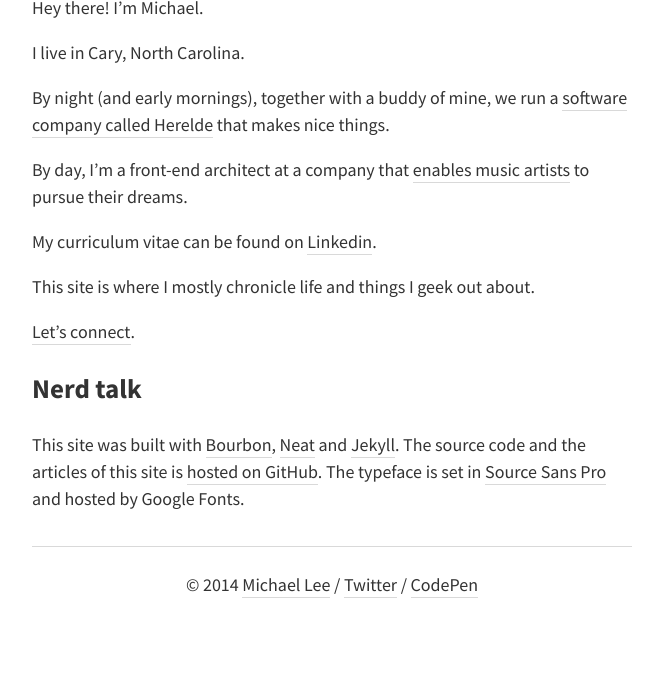
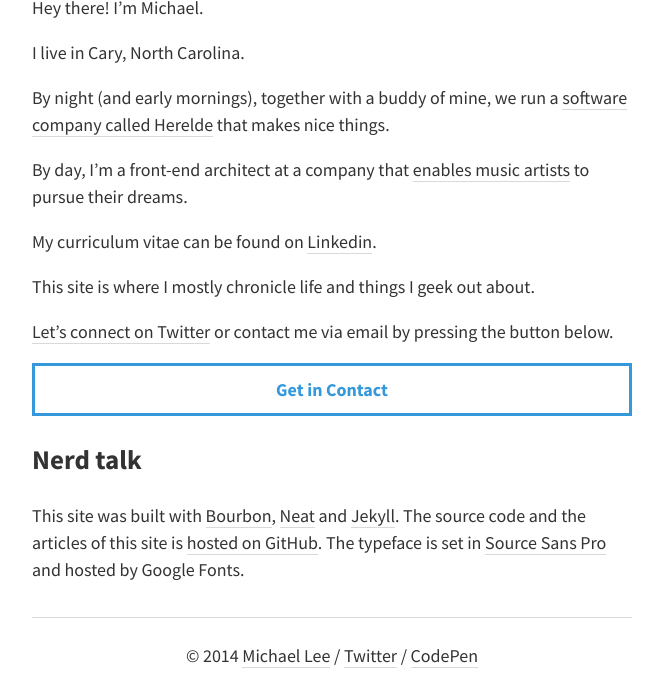
Before and after one commit to michaellee/old-michaelsoolee.com, a Jekyll site: the page built from about/index.md, in a window 1280 px wide, cut to the strip 535-1228 px from the top of the page. Shown: the whole strip, without its empty margins (308-971 px from the left). Built offline with Jekyll 4.4.1, drawn with Linux system fonts in a browser that asks for light colours; nearby versions of some CDN libraries; Markdown is read by kramdown in place of the engine named in the settings; before the commit the page ends 1157 px from its top, so only the background shows below that.

Commit message:
Live webinar update

```diff
--- a/about/index.md
+++ b/about/index.md
@@ -19,7 +19,10 @@
 
 This site is where I mostly chronicle life and things I geek out about.
 
-[Let's connect](https://twitter.com/hellomichaellee).
+[Let's connect on Twitter](https://twitter.com/hellomichaellee) or contact me via email by pressing the button below.
+
+<a href="mailto:hellomichaellee@gmail.com?Subject=Hello%20Michael!" target="_top" class="button">
+Get in Contact</a>
 
 # Nerd talk
 
--- a/css/main.css
+++ b/css/main.css
@@ -2,6 +2,37 @@
   -webkit-box-sizing: border-box;
   -moz-box-sizing: border-box;
   box-sizing: border-box; }
+
+#mc_embed_signup h2 {
+  margin: 0; }
+#mc_embed_signup .indicates-required {
+  color: tomato;
+  font-size: 0.875em; }
+#mc_embed_signup .mc-field-group {
+  *zoom: 1;
+  max-width: 68em;
+  margin-left: auto;
+  margin-right: auto; }
+  #mc_embed_signup .mc-field-group:before, #mc_embed_signup .mc-field-group:after {
+    content: " ";
+    display: table; }
+  #mc_embed_signup .mc-field-group:after {
+    clear: both; }
+  #mc_embed_signup .mc-field-group label {
+    display: block;
+    margin-top: 0.5em; }
+  #mc_embed_signup .mc-field-group input {
+    padding: 5px;
+    width: 100%; }
+#mc_embed_signup .button {
+  background: #3498db;
+  border: none;
+  color: #fff;
+  cursor: pointer;
+  font-size: 16px;
+  width: 100%;
+  margin-top: 1em;
+  padding: 10px; }
 
 body {
   color: #333;
@@ -21,7 +52,7 @@
     display: table; }
   header:after, .SiteBody:after, footer:after {
     clear: both; }
-  @media screen and (min-width: 320px) and (max-width: 700px) {
+  @media screen and (max-width: 700px) {
     header, .SiteBody, footer {
       max-width: 92%; } }
 
@@ -42,13 +73,12 @@
 a {
   border-bottom: 1px solid #d9d9d9;
   color: #333;
-  padding: 0 0 1px;
   text-decoration: none;
   -webkit-transition: border 0.3s ease;
   -moz-transition: border 0.3s ease;
   transition: border 0.3s ease; }
   a:hover {
-    border-bottom: 1px solid #FB8671; }
+    border-bottom: 1px solid tomato; }
 
 nav > ul {
   list-style: none;
@@ -86,7 +116,7 @@
     font-weight: 400;
     line-height: 2.5em;
     text-transform: uppercase; }
-    @media screen and (min-width: 320px) and (max-width: 700px) {
+    @media screen and (max-width: 700px) {
       .SiteHeader nav {
         background: #5e5e5e;
         display: block;
@@ -148,7 +178,7 @@
   -webkit-transition: all 0.7s cubic-bezier(0.68, -0.55, 0.265, 1.55);
   -moz-transition: all 0.7s cubic-bezier(0.68, -0.55, 0.265, 1.55);
   transition: all 0.7s cubic-bezier(0.68, -0.55, 0.265, 1.55); }
-  @media screen and (min-width: 320px) and (max-width: 700px) {
+  @media screen and (max-width: 700px) {
     .SiteHeader .trigger {
       display: block; } }
   .SiteHeader .trigger:before {
@@ -202,3 +232,19 @@
 .twitter-share-button {
   display: inline-block;
   vertical-align: middle; }
+
+.button {
+  background: #fff;
+  border: 3px solid #3498db;
+  color: #3498db;
+  display: inline-block;
+  font-weight: bold;
+  padding: 10px;
+  text-align: center;
+  width: 100%;
+  -webkit-transition: background 0.4s ease;
+  -moz-transition: background 0.4s ease;
+  transition: background 0.4s ease; }
+  .button:hover {
+    background: #eaf4fb;
+    border: 3px solid #3498db; }
--- a/index.html
+++ b/index.html
@@ -13,6 +13,9 @@
 	</h2>
 	<div class="Entry-content">
 	{{ content }}
+	{% if post.hasform %}
+	{% include webinarform.html %}
+	{% endif %}
 	</div>
 	Let's connect <a href="https://twitter.com/hellomichaellee" class="twitter-follow-button Entry-follow" data-show-count="false">Follow @hellomichaellee</a> or check out some of my <a href="{{site.url}}/writings" class="Entry-cta">other writings</a>
 <script>!function(d,s,id){var js,fjs=d.getElementsByTagName(s)[0],p=/^http:/.test(d.location)?'http':'https';if(!d.getElementById(id)){js=d.createElement(s);js.id=id;js.src=p+'://platform.twitter.com/widgets.js';fjs.parentNode.insertBefore(js,fjs);}}(document, 'script', 'twitter-wjs');</script>
--- /dev/null
+++ b/sass/partials/_all.scss
@@ -0,0 +1 @@
+@import 'forms';
```
Also changed, not shown: other parts of about/index.md (+1 -1 lines), _includes/webinarform.html (added, +27 -0 lines), _layouts/post.html (+3 -6 lines), _posts/2014-03-19-learn-html-css-webinar.md (added, +39 -0 lines), learn/index.html (added, +8 -0 lines), sass/main.scss (+22 -5 lines), sass/partials/_forms.scss (added, +30 -0 lines).
